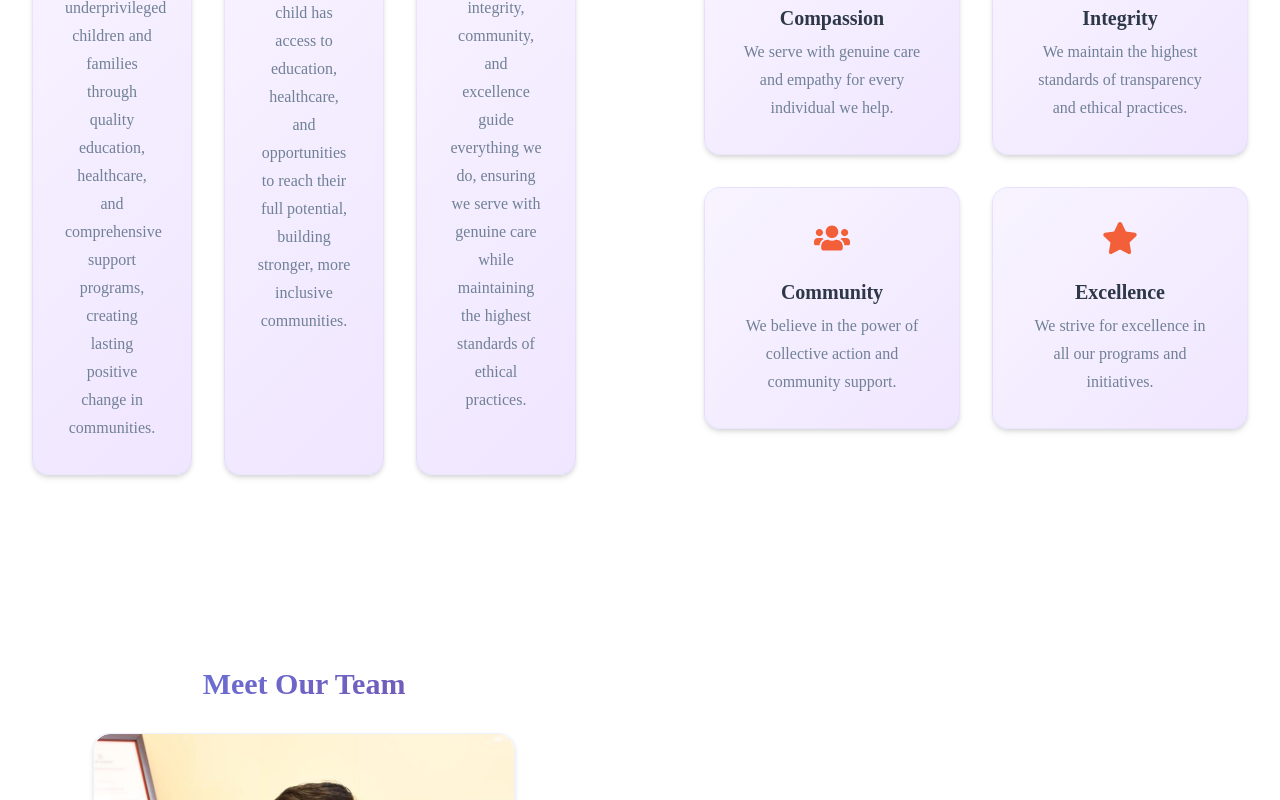
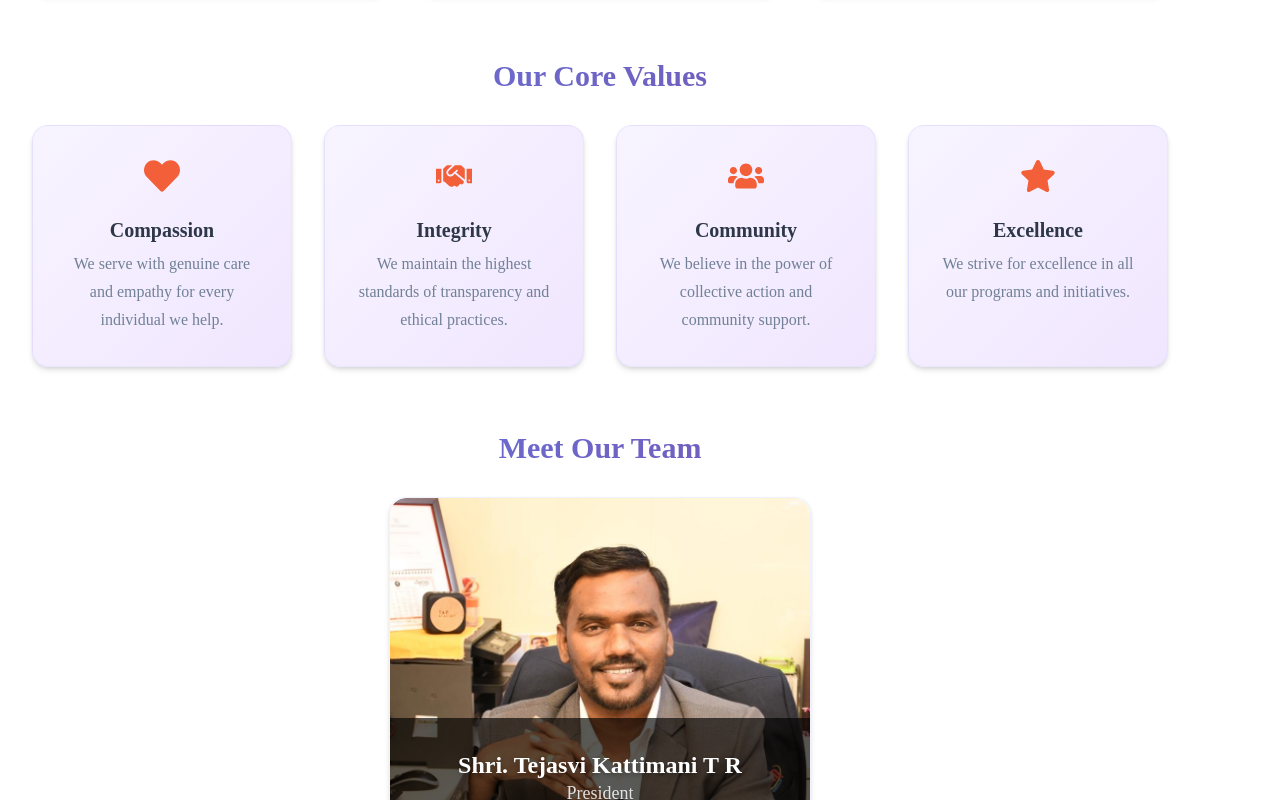
Before and after one commit to vijay2579/sneha-sambrama, a React (Vite) app: page / in a window 1280 px wide. Shown: the part 1820-2620 px from the top of the page. Built offline with nearby package versions, Linux system fonts and the light colour scheme; the HTML template or start-up script is replaced by a standard one.

Commit message:
Design changes

```diff
--- a/src/components/about/About.jsx
+++ b/src/components/about/About.jsx
@@ -232,11 +232,11 @@ const About = () => {
                 }}
               >
                 <div className="about__team-img-wrapper about__team-img-wrapper--large">
-                  <img src={tejasvi} alt="Sri Tejasvi Kattimani T R" />
+                  <img src={tejasvi} alt="Shri Tejasvi Kattimani T R" />
                 </div>
                 <div className="about__team-info about__team-info--large">
                   <div className="about__team-name">
-                    Sri. Tejasvi Kattimani T. R.
+                    Shri. Tejasvi Kattimani T R
                   </div>
                   <div className="about__team-role">President</div>
                 </div>
--- a/src/components/about/About.scss
+++ b/src/components/about/About.scss
@@ -18,23 +18,9 @@
   }
 
   &__content {
-    display: grid;
-    grid-template-columns: 1fr 1fr;
-    gap: $spacing-3xl;
-    align-items: center;
-    margin-top: $spacing-3xl;
-
-    @include responsive(md) {
-      grid-template-columns: 1fr;
-      gap: $spacing-2xl;
-      margin-top: $spacing-2xl;
-    }
-
-    @include responsive(sm) {
-      gap: $spacing-xl;
-      margin-top: $spacing-xl;
-      padding: 0 2rem;
-    }
+    width: 100%;
+    max-width: 1200px;
+    margin: 0 auto;
   }
 
   // Header Section
@@ -94,6 +80,7 @@
 
     @include responsive(sm) {
       margin-bottom: $spacing-xl;
+      padding: 0 1rem;
     }
   }
 
@@ -170,7 +157,6 @@
     @include responsive(sm) {
       grid-template-columns: 1fr;
       gap: $spacing-md;
-      padding: 0;
     }
   }
 
@@ -311,7 +297,6 @@
     @include responsive(sm) {
       grid-template-columns: 1fr;
       gap: $spacing-md;
-      padding: 0;
     }
   }
 
@@ -754,7 +739,6 @@
     @include responsive(sm) {
       grid-template-columns: 1fr 1fr;
       gap: $spacing-sm;
-      padding: 0;
     }
   }
 
@@ -786,7 +770,6 @@
       }
       @include responsive(sm) {
         margin-top: $spacing-md;
-        padding: 0;
       }
     }
   }
--- a/src/components/home/HomeSlider.scss
+++ b/src/components/home/HomeSlider.scss
@@ -22,9 +22,8 @@
     }
 
     @include responsive(sm) {
-      height: unset;
-      min-height: 60vh;
-      padding: $spacing-lg 0;
+      height: 70vh;
+      margin: 10px;
     }
 
     &__container {
```
